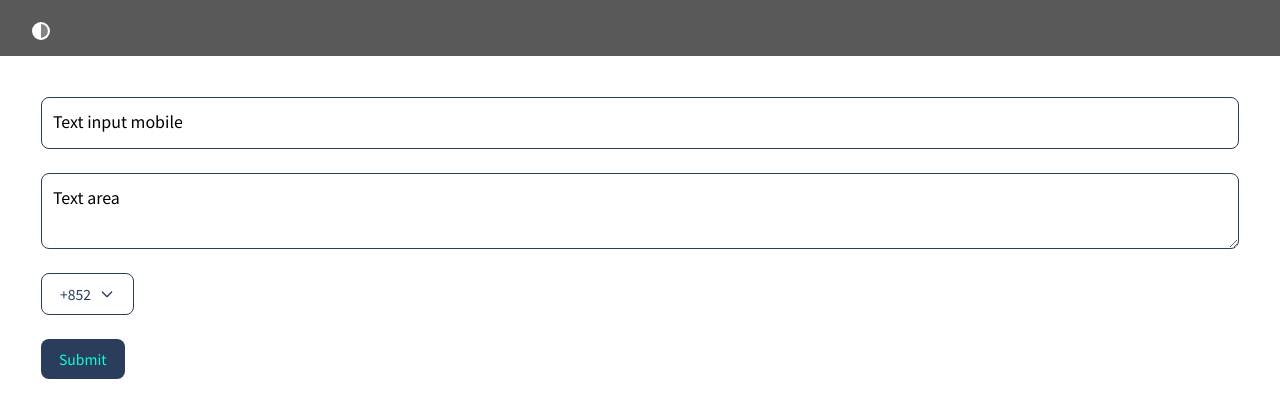
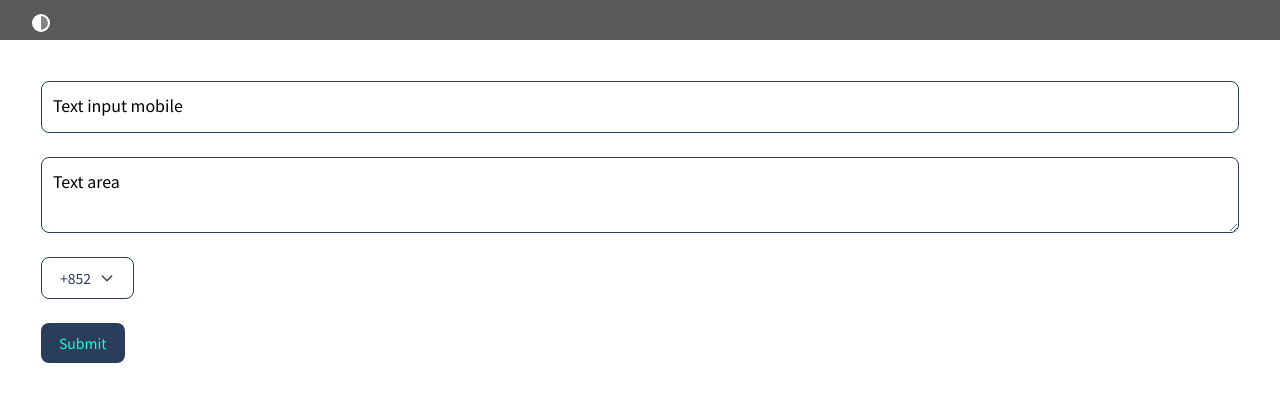
Before and after one commit to xtaaaal/playground, a Next.js app: page / in a window 1280 px wide. Shown: the top 418 px of the page. Built offline with nearby package versions, Linux system fonts and the light colour scheme.

Commit message:
style: update theme switcher style

```diff
--- a/ui/common/Header.tsx
+++ b/ui/common/Header.tsx
@@ -1,12 +1,7 @@
 'use client';
-
-import { useTheme } from 'next-themes';
 import { ThemeSwitcher } from '@/ui/common';
 
 export function Header() {
-  const { systemTheme, theme, setTheme } = useTheme();
-  const currentTheme = theme === 'system' ? systemTheme : theme;
-
   return (
     <header>
       <div className="flex justify-between w-full px-4 bg-darkgray dark:bg-navy">
--- a/ui/common/ThemeSwitcher.tsx
+++ b/ui/common/ThemeSwitcher.tsx
@@ -20,7 +20,7 @@ export function ThemeSwitcher() {
 
   return (
     <div
-      className={classNames('p-4', {
+      className={classNames('px-4 py-2', {
         light: currentTheme === 'light',
         dark: currentTheme === 'dark',
       })}
```
